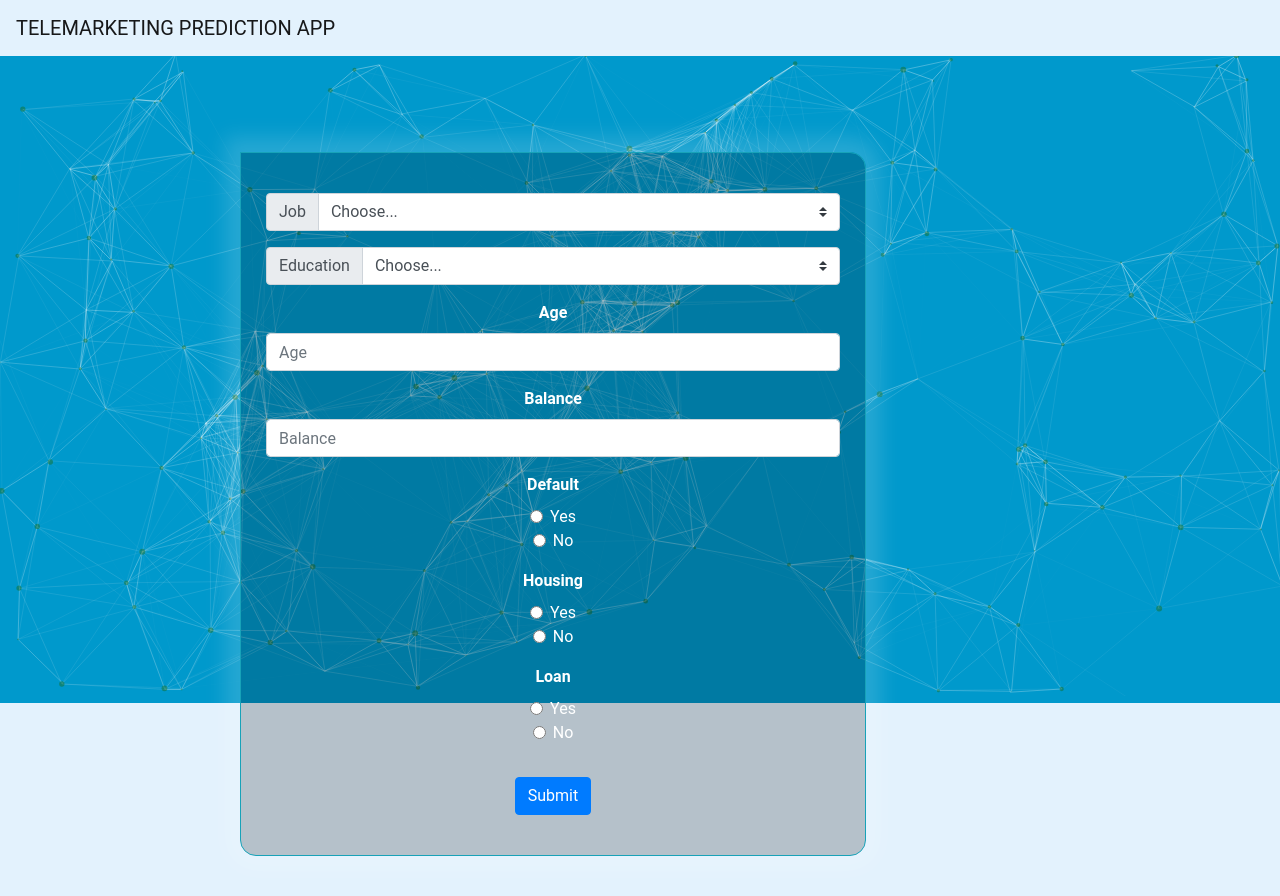
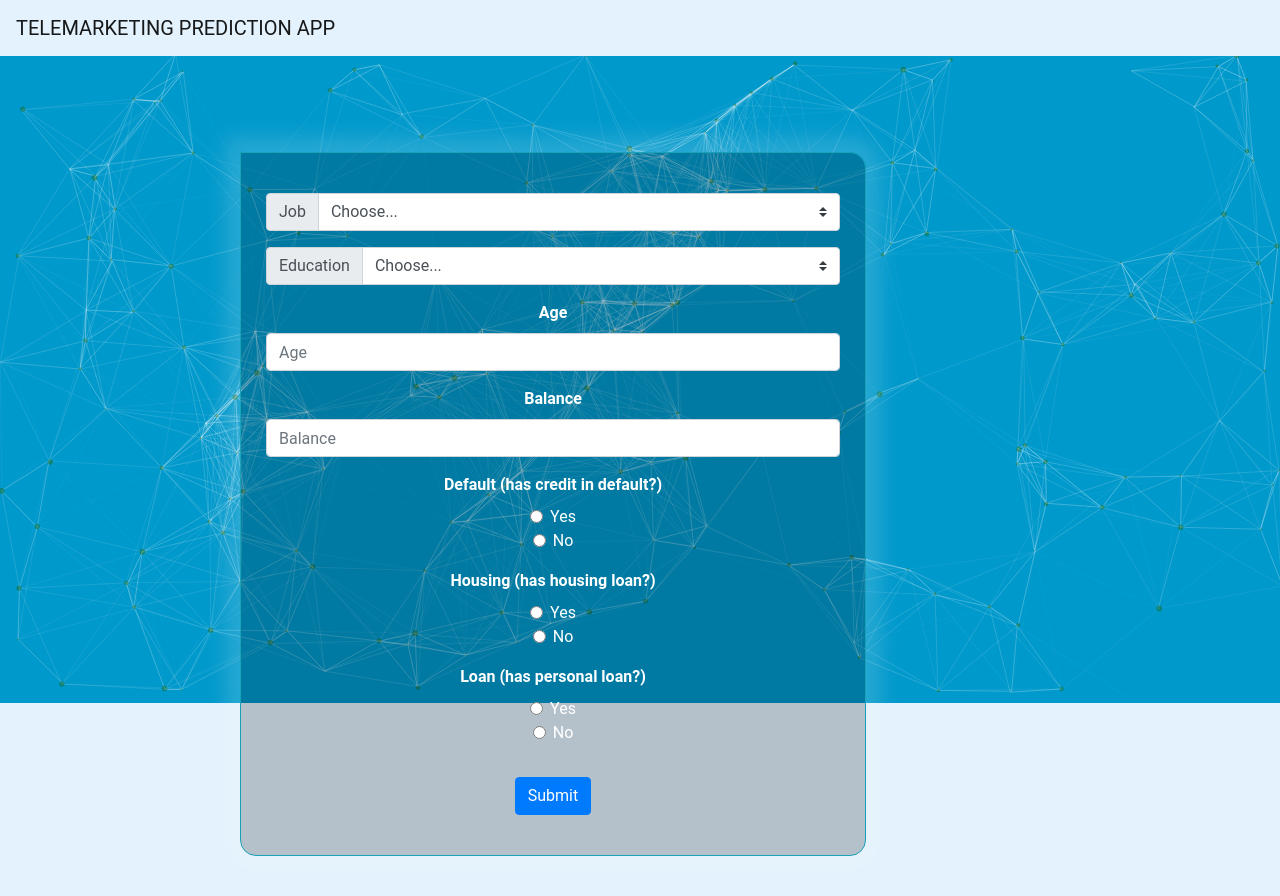
Before and after one commit to chetan8888/precisely_classified, a Flask app: page /form in a window 1280 px wide. Run offline with Flask 2, Linux system fonts and the light colour scheme; some libraries are stand-ins or nearby versions.

Commit message:
added changes in the form and output.html

```diff
--- a/templates/form.html
+++ b/templates/form.html
@@ -50,7 +50,7 @@ margin: 0 auto;">
           </div>
 
           <div>
-            <label><b>Default</b></label>
+            <label><b>Default (has credit in default?) </b></label>
             <div style="margin-bottom: 1rem;">
               <div class="form-check">
                 <input class="form-check-input" type="radio" name="default" id="default1" value="yes" />
@@ -64,7 +64,7 @@ margin: 0 auto;">
           </div>
 
           <div>
-            <label><b>Housing</b></label>
+            <label><b>Housing (has housing loan?) </b></label>
             <div style="margin-bottom: 1rem;">
               <div class="form-check">
                 <input class="form-check-input" type="radio" name="housing" id="housing1" value="yes" />
@@ -78,7 +78,7 @@ margin: 0 auto;">
           </div>
 
           <div>
-            <label><b>Loan</b></label>
+            <label><b>Loan (has personal loan?) </b></label>
             <div style="margin-bottom: 1rem;">
               <div class="form-check">
                 <input class="form-check-input" type="radio" name="loan" id="loan1" value="yes" />
--- a/templates/output.html
+++ b/templates/output.html
@@ -3,8 +3,8 @@
 
 <link href="../static/output.css" rel="stylesheet" type="text/css">
 
-<div class="d-flex align-middle p-3 mx-auto" stlye="height:144px; width:626px;">
-  <div class="container pt-5" stlye="height:100%">
+<div class="d-flex align-middle p-3 mx-auto" style="height:144px; width:626px;">
+  <div class="container pt-5" stlye="height:100% justify-content: center" >
     <div class="card-deck">
       <div
         class="card text-center card border-info mb-3"
```
Also changed, not shown: app.py (+1 -16 lines).
